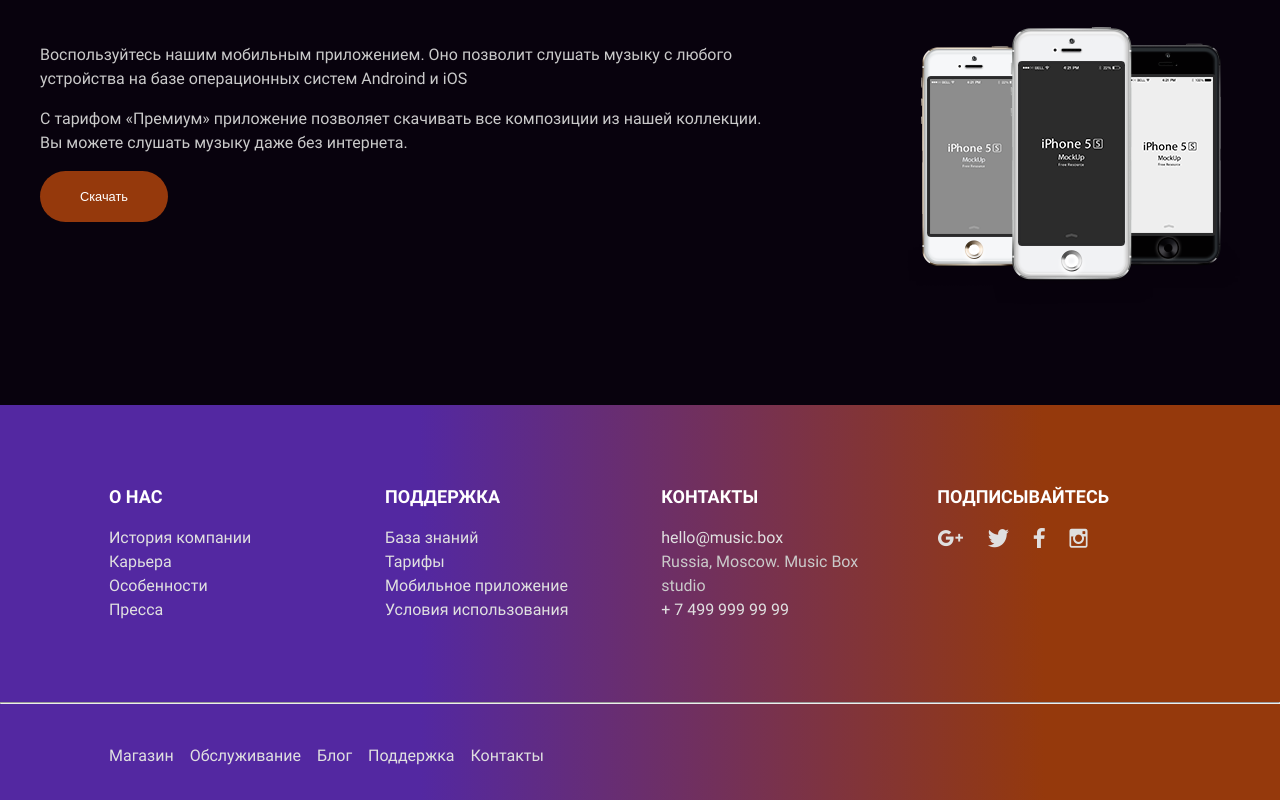
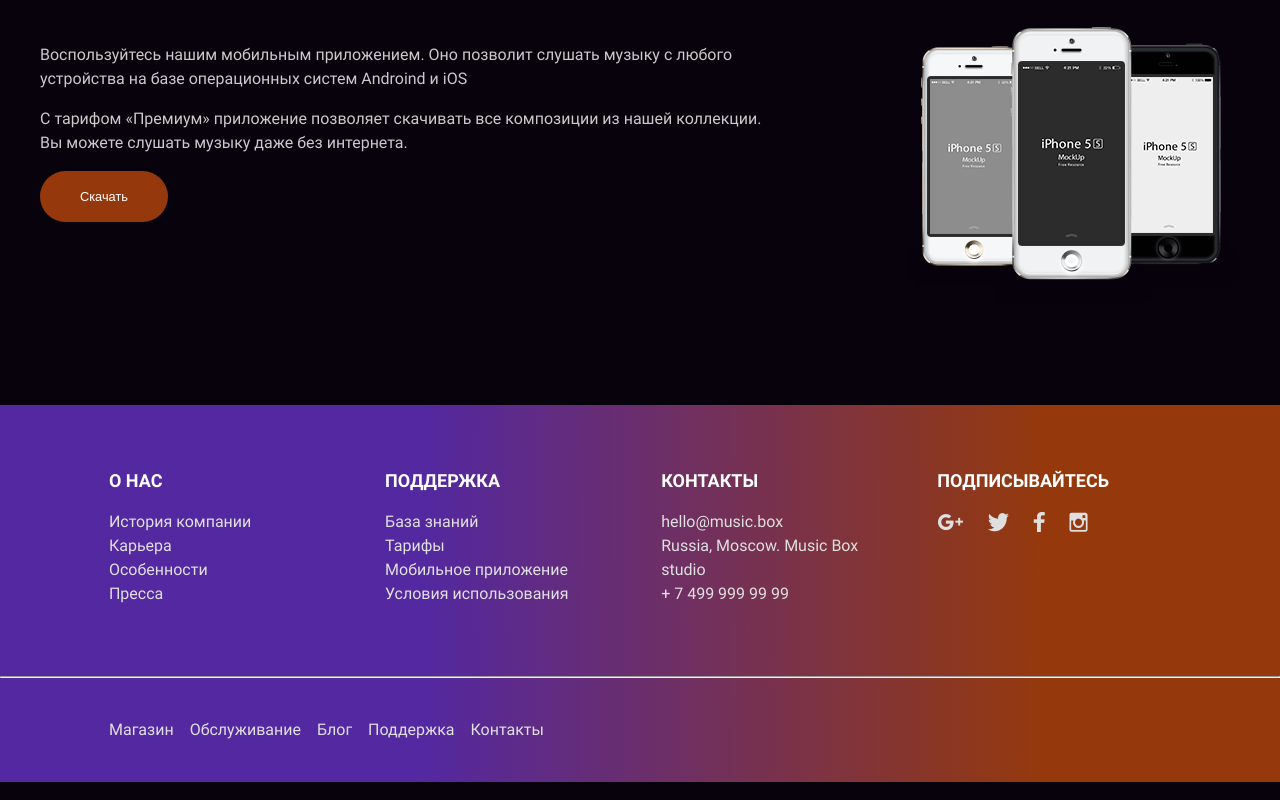
Before and after one commit to vadymtel/layout-designer-project-lvl2, a plain HTML site: page src/index.html in a window 1280 px wide. Shown: the part 2677-3477 px from the top of the page. Drawn offline with Linux system fonts and the light colour scheme.

Commit message:
correct footer

```diff
--- a/src/index.html
+++ b/src/index.html
@@ -170,7 +170,7 @@
             <div class="footer__items">
                 <h3 class="footer__item">Контакты</h3>
                 <a href="mailto:hello@music.box" class="footer__link">hello@music.box</a>
-                <p class="footer__address">
+                <p class="footer__link">
                     Russia, Moscow. Music Box studio
                 </p>
                 <a href="tel:+74999999999" class="footer__link">+ 7 499 999 99 99</a>
--- a/src/scss/general.scss
+++ b/src/scss/general.scss
@@ -421,16 +421,16 @@ ul {
         display: flex;
         flex-wrap: wrap;
         column-gap: 4%;
-        padding: 3rem 20px;
+        padding: 62px 20px;
         margin: 0 auto 0;
     }
 
     &__items {
         display: flex;
         flex-direction: column;
+        align-items: flex-start;
         flex-basis: 22%;
         text-align: left;
-        margin-bottom: 24px;
 
         &_row {
             display: flex;
@@ -442,12 +442,12 @@ ul {
     &__item {
         font-size: 18px;
         color: $white;
-        margin: 30px 0 16px;
+        margin: 0 0 16px;
     }
 
     &__botom-block {
         width: 86.1%;
-        margin: 0 auto 0;
+        margin: 0 auto 8px;
         padding: 2rem 20px;
         display: flex;
         gap: 16px;
```
Also changed, not shown: src/css/style.css.
